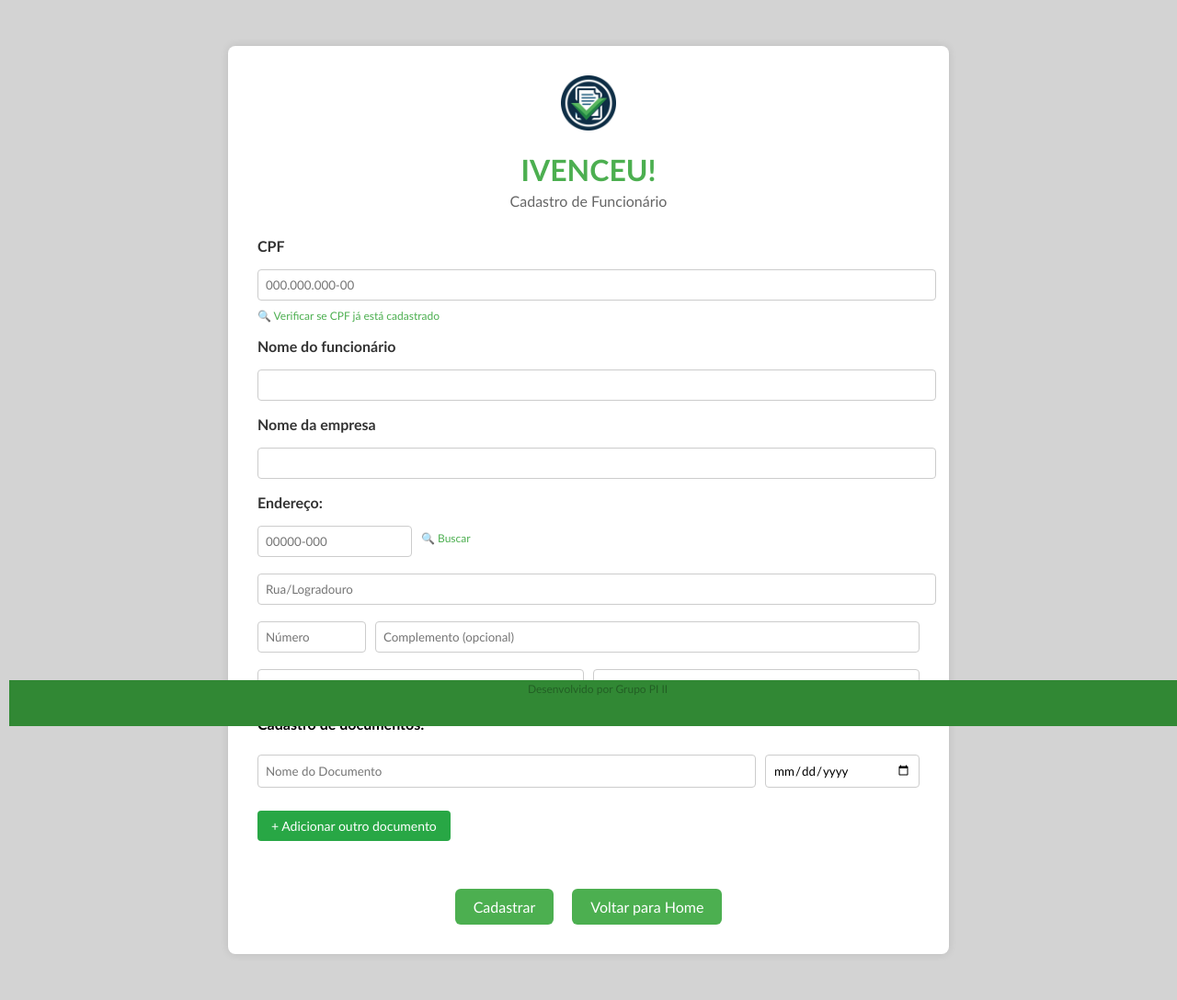
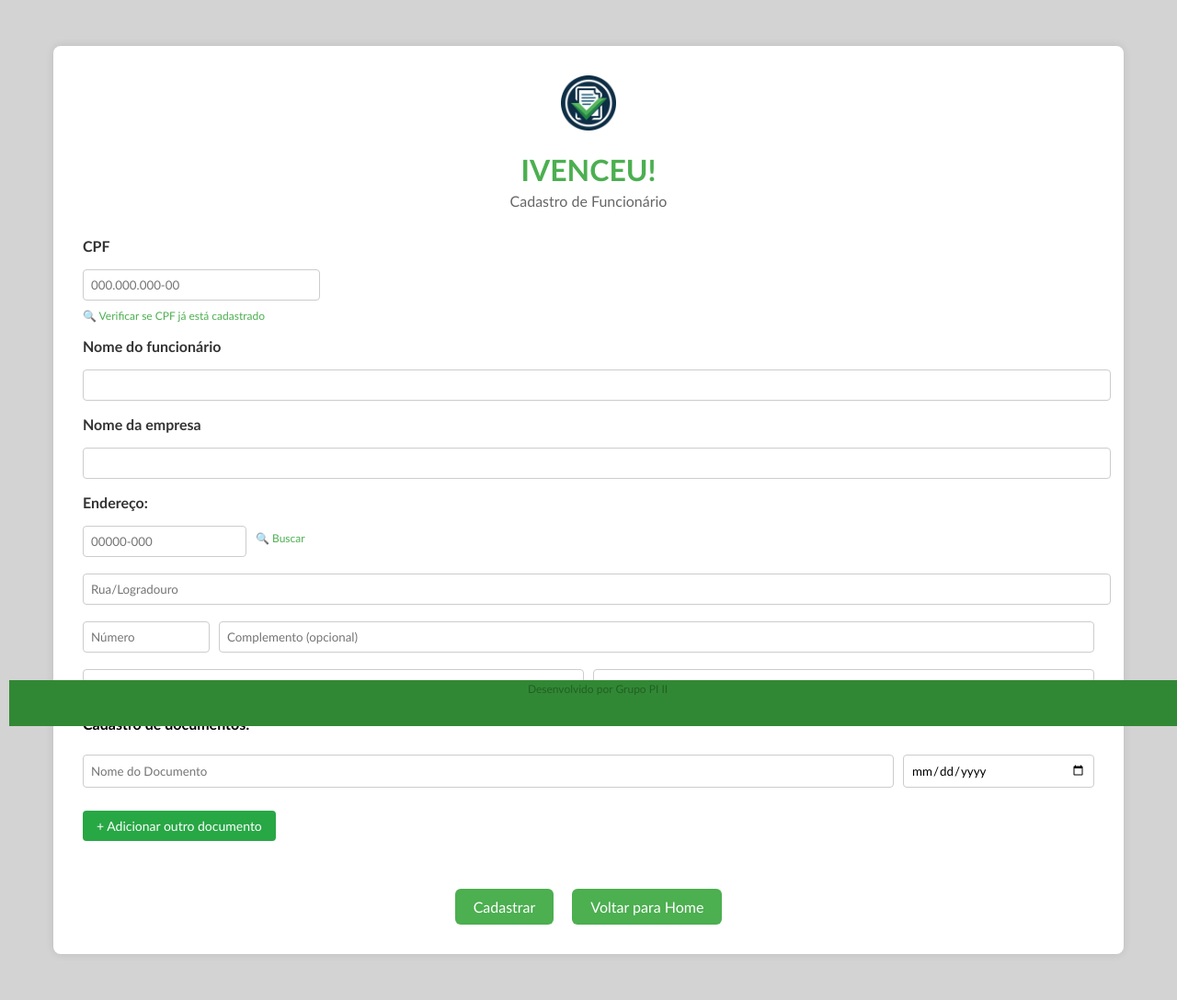
Before and after one commit to DanielePerse/univesp-project, a Flask app: page /cadastro in a window 1280 px wide. Shown: the whole page at 92% size. Run offline with Flask 3, Linux system fonts and the light colour scheme.

Commit message:
feat: acessibilidade_formularios

```diff
--- a/app/static/css/style.css
+++ b/app/static/css/style.css
@@ -66,6 +66,32 @@
     font-weight: bold;
 }
 
+/* Proporções específicas para a tela de cadastro (usa .form-container.wide) */
+.form-container.wide #cpf {
+    max-width: 240px;
+}
+
+.form-container.wide #zip_code {
+    width: 160px;
+}
+
+.form-container.wide #number {
+    width: 120px;
+}
+
+.form-container.wide #complement {
+    flex: 1;
+}
+
+.form-container.wide .document-expiration {
+    width: 190px;
+}
+
+/* Rua/Logradouro ocupa a largura total da linha no cadastro */
+.form-container.wide #street {
+    width: 100%;
+}
+
 .logo-section p {
     color: #666;
     margin: 0;
@@ -114,7 +140,6 @@
     font-size: 14px;
     background-color: white;
     border-radius: 8px;
-    overflow: hidden;
     box-shadow: 0 2px 10px rgba(0,0,0,0.1);
 }
 
@@ -122,6 +147,17 @@
     background-color: #4CAF50 !important;
     color: white;
     text-align: left;
+}
+
+/* Cabeçalho fixo ao rolar na tabela de consulta */
+.table-container {
+    position: relative;
+}
+.styled-table thead th {
+    position: sticky;
+    top: 0;
+    background-color: #4CAF50; /* reforça fundo ao ficar sticky */
+    z-index: 2;
 }
 
 .styled-table th {
@@ -155,6 +191,12 @@
     border-radius: 4px;
     cursor: pointer;
     font-size: 12px;
+}
+
+/* Centraliza a coluna de Ações (última coluna) */
+.styled-table td:last-child,
+.styled-table th:last-child {
+    text-align: center;
 }
 
 .button-table:hover {
--- a/app/static/js/consulta.js
+++ b/app/static/js/consulta.js
@@ -51,7 +51,7 @@
                     <td>${emp.cpf}</td>
                     <td>${emp.company_name}</td>
                     <td ${statusStyle}><strong>${statusText}</strong></td>
-                    <td><button onclick="consultarFuncionario('${emp.id}')" class="button-table">Ver Detalhes</button></td>
+                    <td><button onclick="consultarFuncionario('${emp.id}')" class="button-table" aria-label="Ver detalhes do funcionário ${emp.employee_name}" title="Ver detalhes de ${emp.employee_name}">Ver Detalhes</button></td>
                 `;
 
                 tbody.appendChild(row);
--- a/app/templates/cadastro.html
+++ b/app/templates/cadastro.html
@@ -8,7 +8,7 @@
   <link rel="stylesheet" href="{{ url_for('static', filename='css/style.css') }}" />
 </head>
 <body>
-  <div class="form-container" role="main" id="main-content">
+  <div class="form-container wide" role="main" id="main-content">
     <div class="logo-section">
       <img src="{{ url_for('static', filename='image/logo.png') }}" alt="Logo iVenceu" style="width: 60px; height: 60px; margin-bottom: 10px;">
       <h1>IVENCEU!</h1>
@@ -18,23 +18,23 @@
     <form id="cadastro-form">
       <div class="form-group">
         <label for="cpf"><strong>CPF</strong></label>
-        <input type="text" id="cpf" required placeholder="000.000.000-00" class="input_register" />
+        <input type="text" id="cpf" required placeholder="000.000.000-00" class="input_register" inputmode="numeric" aria-describedby="cpf-status" autocomplete="off" />
         <div style="margin-top: 5px;">
-          <a href="#" id="verificar-cpf-link" style="color: #4CAF50; text-decoration: none; font-size: 12px; font-weight: 500;">
+          <a href="#" id="verificar-cpf-link" role="button" tabindex="0" aria-controls="cpf-status" style="color: #4CAF50; text-decoration: none; font-size: 12px; font-weight: 500;">
             🔍 Verificar se CPF já está cadastrado
           </a>
-          <div id="cpf-status" style="margin-top: 5px; font-size: 12px; font-weight: 500; display: none;"></div>
+          <div id="cpf-status" role="status" aria-live="polite" style="margin-top: 5px; font-size: 12px; font-weight: 500; display: none;"></div>
         </div>
       </div>
 
       <div class="form-group">
         <label for="employee_name"><strong>Nome do funcionário</strong></label>
-        <input type="text" id="employee_name" required class="input_register" />
+        <input type="text" id="employee_name" required class="input_register" autocomplete="name" />
       </div>
 
       <div class="form-group">
         <label for="company_name"><strong>Nome da empresa</strong></label>
-        <input type="text" id="company_name" required class="input_register" />
+        <input type="text" id="company_name" required class="input_register" autocomplete="organization" />
       </div>
 
       <!-- Seção de Endereço -->
@@ -42,31 +42,31 @@
         <label><strong>Endereço:</strong></label>
 
         <div style="display: flex; gap: 10px; margin-bottom: 10px; align-items: center;">
-          <input type="text" id="zip_code" placeholder="00000-000" class="input_register" style="width: 150px;" maxlength="9" />
-          <a href="#" id="buscar-cep-btn" style="color: #4CAF50; text-decoration: none; font-size: 12px; font-weight: 500;">
+          <input type="text" id="zip_code" placeholder="00000-000" class="input_register" maxlength="9" inputmode="numeric" autocomplete="postal-code" aria-describedby="cep-status" />
+          <a href="#" id="buscar-cep-btn" role="button" tabindex="0" aria-controls="street neighborhood city cep-status" style="color: #4CAF50; text-decoration: none; font-size: 12px; font-weight: 500;">
             🔍 Buscar
           </a>
-          <div id="cep-status" style="font-size: 12px; font-weight: 500; display: none;"></div>
+          <div id="cep-status" role="status" aria-live="polite" style="font-size: 12px; font-weight: 500; display: none;"></div>
         </div>
 
-        <input type="text" id="street" placeholder="Rua/Logradouro" class="input_register" style="margin-bottom: 10px;" readonly />
+        <input type="text" id="street" placeholder="Rua/Logradouro" class="input_register" style="margin-bottom: 10px;" readonly autocomplete="address-line1" />
 
         <div style="display: flex; gap: 10px; margin-bottom: 10px;">
-          <input type="text" id="number" placeholder="Número" class="input_register" style="width: 100px;" />
-          <input type="text" id="complement" placeholder="Complemento (opcional)" class="input_register" style="flex: 1;" />
+          <input type="text" id="number" placeholder="Número" class="input_register" autocomplete="address-line2" />
+          <input type="text" id="complement" placeholder="Complemento (opcional)" class="input_register" style="flex: 1;" autocomplete="address-line2" />
         </div>
 
         <div style="display: flex; gap: 10px;">
-          <input type="text" id="neighborhood" placeholder="Bairro" class="input_register" style="flex: 1;" readonly />
-          <input type="text" id="city" placeholder="Cidade" class="input_register" style="flex: 1;" readonly />
+          <input type="text" id="neighborhood" placeholder="Bairro" class="input_register" style="flex: 1;" readonly autocomplete="address-line2" />
+          <input type="text" id="city" placeholder="Cidade" class="input_register" style="flex: 1;" readonly autocomplete="address-level2" />
         </div>
       </div>
 
       <div id="documents-container">
         <p><strong>Cadastro de documentos:</strong></p>
         <div class="document-entry" style="margin-bottom: 15px; display: flex; gap: 10px;">
-          <input type="text" class="document-name input_register" required placeholder="Nome do Documento" style="flex: 1;" />
-          <input type="date" class="document-expiration input_register" required style="width: 150px;" />
+          <input type="text" class="document-name input_register" required placeholder="Nome do Documento" style="flex: 1;" autocomplete="off" />
+          <input type="date" class="document-expiration input_register" required autocomplete="off" />
         </div>
       </div>
 
@@ -75,9 +75,8 @@
       <div class="form-actions" style="margin-top: 20px; display: flex; gap: 10px;">
         <button type="submit" class="button_form">Cadastrar</button>
         <button type="button" class="button_form" onclick="goBack()" style="margin-left: 10px;">Voltar para Home</button>
-      </form>
-    </section>
-  </main>
+      </div>
+    </form>
 
   <div id="modal" class="modal hidden">
     <div class="modal-content">
--- a/app/templates/home.html
+++ b/app/templates/home.html
@@ -17,13 +17,13 @@
     </div>
 
     <div style="display: flex; flex-direction: column; gap: 15px; margin-top: 30px;">
-      <button onclick="goToCadastro()" style="padding: 15px; font-size: 1rem;">
+      <button onclick="goToCadastro()" style="padding: 15px; font-size: 1rem;" aria-label="Cadastrar novo funcionário">
         📝 Cadastrar Funcionário
       </button>
-      <button onclick="goToConsulta()" style="padding: 15px; font-size: 1rem;">
+      <button onclick="goToConsulta()" style="padding: 15px; font-size: 1rem;" aria-label="Consultar funcionários cadastrados">
         🔍 Consultar Funcionários
       </button>
-      <button onclick="logout()" style="background: #dc3545; padding: 15px; font-size: 1rem; margin-top: 15px;">
+      <button onclick="logout()" style="background: #dc3545; padding: 15px; font-size: 1rem; margin-top: 15px;" aria-label="Sair do sistema">
         🚪 Sair
       </button>
     </div>
```
Also changed, not shown: app/templates/cadastro_usuario.html (+4 -4 lines), app/templates/consulta.html (+6 -6 lines), app/templates/detalhes.html (+11 -11 lines), app/templates/login.html (+4 -4 lines).
